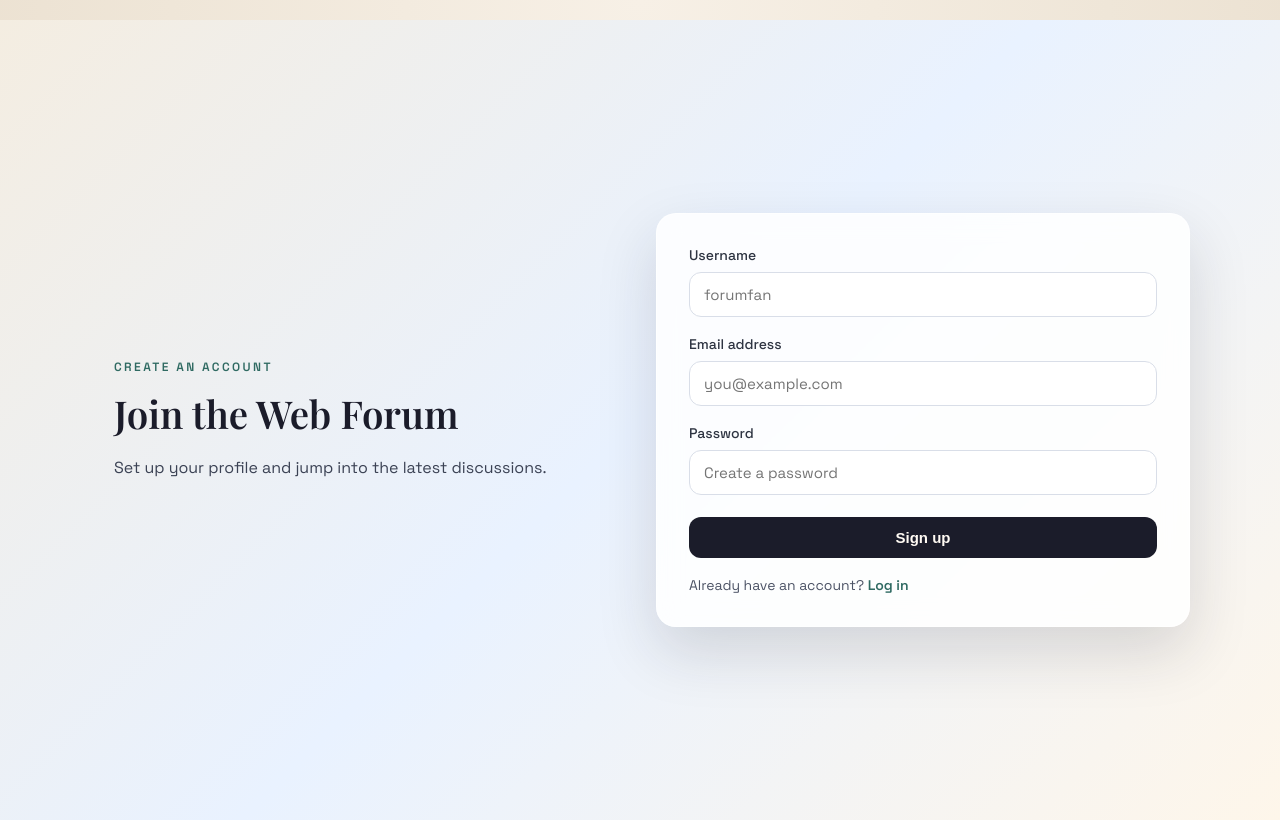
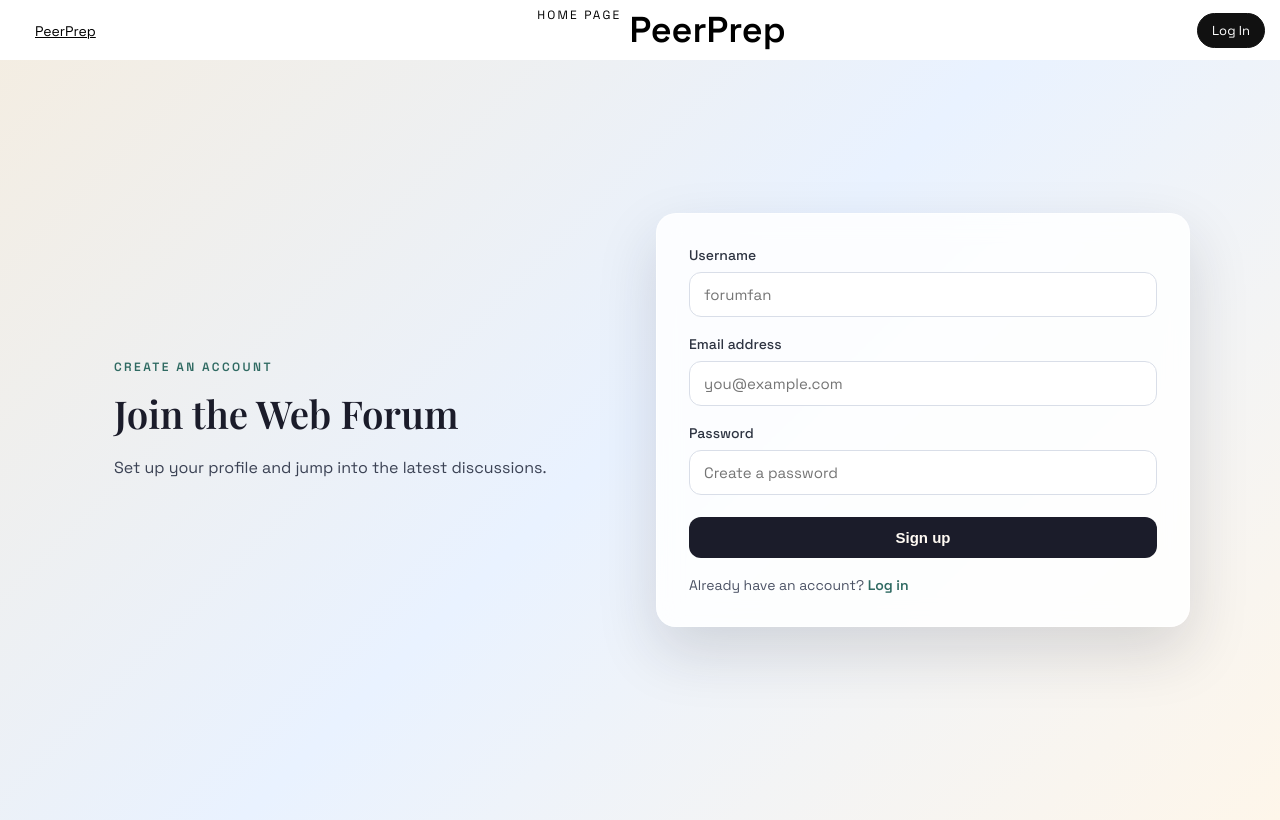
Before and after one commit to rahula1008/Web_Forum, a React app in the folder frontend/: page /register in a window 1280 px wide. Built offline with nearby package versions, Linux system fonts and the light colour scheme; no server answers; the HTML template or start-up script is replaced by a standard one.

Commit message:
feat: add header component to pages

```diff
--- a/frontend/src/components/Header/Header.css
+++ b/frontend/src/components/Header/Header.css
@@ -53,3 +53,21 @@ header {
   transform: translateY(-1px);
   box-shadow: 0 6px 12px rgba(0, 0, 0, 0.2);
 }
+
+.header {
+    display: flex;
+    flex-direction: row;
+    gap: 8px;
+}
+
+.kicker {
+    text-transform: uppercase;
+    letter-spacing: 0.18em;
+    font-size: 12px;
+    margin: 0;
+}
+
+.title {
+    font-size: 36px;
+    margin: 0;
+}
--- a/frontend/src/components/Header/Header.tsx
+++ b/frontend/src/components/Header/Header.tsx
@@ -2,7 +2,15 @@ import { Link } from "react-router";
 import { useAuth } from "../../auth/useAuth";
 import "./Header.css";
 
-const UserLoggedInHeader = () => {
+type HeaderProps = {
+  typeOfPage?: string;
+  centerText?: string;
+};
+
+const defaultTypeOfPage = "Home Page";
+
+
+const UserLoggedInHeader = ({typeOfPage = defaultTypeOfPage, centerText = "PeerPrep"}: HeaderProps) => {
     const { user, logout } = useAuth();
 
     const handleLogout = async () => {
@@ -14,6 +22,10 @@ const UserLoggedInHeader = () => {
             <div className="left-section">
                 <Link to="/" className="header-link">Home</Link>
             </div>
+            <div className="header">
+                <p className="kicker">{typeOfPage}</p>
+                <h1 className="title">{centerText || "PeerPrep"}</h1>
+            </div>
             <div className="right-section">
                 <p>Hi {user && user.username}</p>
                 <button className="header-action" type="button" onClick={handleLogout}>
@@ -24,13 +36,17 @@ const UserLoggedInHeader = () => {
     )
 }
 
-const UserNotLoggedInHeader = () => {
+const UserNotLoggedInHeader = ({typeOfPage = defaultTypeOfPage, centerText = "PeerPrep"}: HeaderProps) => {
     return (
         <header>
             <div className='left-section'>
                 <Link to="/" className="header-link">
                     PeerPrep
                 </Link>
+            </div>
+            <div className="header">
+                <p className="kicker">{typeOfPage}</p>
+                <h1 className="title">{centerText || "PeerPrep"}</h1>
             </div>
             <div className='right-section'>
                 <Link className="header-action" to='/login'>Log In</Link>
@@ -39,10 +55,12 @@ const UserNotLoggedInHeader = () => {
     );
 }
 
-export default function Header() {
+export default function Header({typeOfPage = defaultTypeOfPage, centerText = "PeerPrep"}: HeaderProps) {
     const { isAuthed } = useAuth();
 
     return (
-        isAuthed ? <UserLoggedInHeader /> : <UserNotLoggedInHeader />
+        isAuthed
+            ? <UserLoggedInHeader typeOfPage={typeOfPage} centerText={centerText} />
+            : <UserNotLoggedInHeader typeOfPage={typeOfPage} centerText={centerText}/>
     )
 }
--- a/frontend/src/pages/HomePage/HomePage.css
+++ b/frontend/src/pages/HomePage/HomePage.css
@@ -27,6 +27,7 @@
     padding: 24px;
     margin-left: auto;
     margin-right: auto;
+    margin-top: 10px;
     box-shadow: 0 12px 30px var(--surface-shadow);
 }
 
--- a/frontend/src/pages/HomePage/HomePage.tsx
+++ b/frontend/src/pages/HomePage/HomePage.tsx
@@ -2,7 +2,6 @@ import { useEffect, useState } from "react";
 import { Link } from "react-router";
 import "./HomePage.css";
 import type { Topic } from "../../types/topic";
-import { useAuth } from "../../auth/useAuth";
 import Header from "../../components/Header/Header";
 import { api } from "../../auth/client";
 
@@ -11,7 +10,6 @@ const getAllTopicsURL = `/topics`;
 
 
 export default function HomePage() {
-    const {isAuthed, user} = useAuth();
     const [topics, setTopics] = useState<Topic[]>([]);
     const [isLoading, setIsLoading] = useState(true);
 
@@ -34,14 +32,9 @@ export default function HomePage() {
 
     return (
         <div className="home-page">
-            {/* <header className="home-header">
-                <h1>WEB FORUM</h1>
-            </header> */}
+
             <Header />
-            <div>
-                <p>Hello</p>
-                <p>Test user: {isAuthed ? user?.email : ""}</p>
-            </div>
+
             <section className="topics-panel">
                 <h2 className="topics-title">Topics</h2>
                 <div className="topics-list">
--- a/frontend/src/pages/PostPage/PostPage.css
+++ b/frontend/src/pages/PostPage/PostPage.css
@@ -6,17 +6,20 @@
     display: flex;
     flex-direction: column;
     gap: 28px;
+    margin-top: 60px;
 }
 
 .post-hero {
     display: flex;
     flex-direction: column;
     gap: 10px;
+    margin-top: 10px;
 }
 
 .post-title {
     margin: 0;
-    font-size: 38px;
+    font-size: 28px;
+    font-weight: bold;
 }
 
 .post-meta {
--- a/frontend/src/pages/PostPage/PostPage.tsx
+++ b/frontend/src/pages/PostPage/PostPage.tsx
@@ -5,6 +5,7 @@ import type { Post } from "../../types/post";
 import type { Comment } from "../../types/comment";
 import CommentItem from "./components/CommentItem";
 import { api } from "../../auth/client";
+import Header from "../../components/Header/Header";
 
 export default function PostPage() {
     const { id, postId } = useParams();
@@ -38,23 +39,20 @@ export default function PostPage() {
         ? new Date(post.created_at).toLocaleDateString()
         : "";
 
+    const typeOfPage = "Post";
+	const centerText = post?.title;
+
     return (
         <div className="post-page">
-            <header className="post-hero">
-                <p className="topic-kicker">Post</p>
-                <h1 className="post-title">{post?.title ?? "Untitled Post"}</h1>
-                <div className="post-meta">
-                    <span>Topic {id ?? "-"}</span>
-                    <span>By User {post?.creator_id ?? "-"}</span>
-                    <span>{createdLabel}</span>
-                </div>
-            </header>
+            <Header typeOfPage={typeOfPage} centerText=" "/>
+
 
             <section className="post-body">
                 {isLoading && <p className="post-state">Loading post...</p>}
                 {!isLoading && !post && (
                     <p className="post-state">Post not found.</p>
                 )}
+				{!isLoading && post && <p className="post-title">{post.title}</p>}
                 {!isLoading && post && <p>{post.body}</p>}
             </section>
 
--- a/frontend/src/pages/RegisterPage/RegisterPage.tsx
+++ b/frontend/src/pages/RegisterPage/RegisterPage.tsx
@@ -1,6 +1,7 @@
 import { useEffect, useState } from "react";
 import { Link, useNavigate } from "react-router";
 import { register } from "../../auth/authApi";
+import Header from "../../components/Header/Header";
 import "./RegisterPage.css";
 
 export default function RegisterPage() {
@@ -38,6 +39,7 @@ export default function RegisterPage() {
 
     return (
         <main className="register-page">
+            <Header />
             <section className="register-hero">
                 <div className="register-hero-content">
                     <p className="register-eyebrow">Create an account</p>
--- a/frontend/src/pages/TopicPage/TopicPage.css
+++ b/frontend/src/pages/TopicPage/TopicPage.css
@@ -8,29 +8,14 @@
     color: var(--ink);
 }
 
-.topic-header {
-    display: flex;
-    flex-direction: column;
-    gap: 8px;
-}
 
-.topic-kicker {
-    text-transform: uppercase;
-    letter-spacing: 0.18em;
-    font-size: 12px;
-    margin: 0;
-}
-
-.topic-title {
-    font-size: 36px;
-    margin: 0;
-}
 
 .posts-panel {
     background: var(--surface-strong);
     border-radius: 20px;
     padding: 24px;
     box-shadow: 0 12px 30px var(--surface-shadow);
+    margin-top: 60px;
 }
 
 .posts-header {
--- a/frontend/src/pages/TopicPage/TopicPage.tsx
+++ b/frontend/src/pages/TopicPage/TopicPage.tsx
@@ -5,6 +5,7 @@ import PostItem from "./components/PostItem";
 import type { Post } from "../../types/post";
 import type { Topic } from "../../types/topic";
 import { api } from "../../auth/client";
+import Header from "../../components/Header/Header";
 
 
 
@@ -35,10 +36,8 @@ export default function TopicPage() {
 
     return (
         <div className="topic-page">
-            <header className="topic-header">
-                <p className="topic-kicker">Topic</p>
-                <h1 className="topic-title">{topic?.title ?? "Untitled"}</h1>
-            </header>
+            <Header typeOfPage="Topic" centerText={topic?.title ?? ""} />
+
             <section className="posts-panel">
                 <div className="posts-header">
                     <h2>Posts</h2>
```
